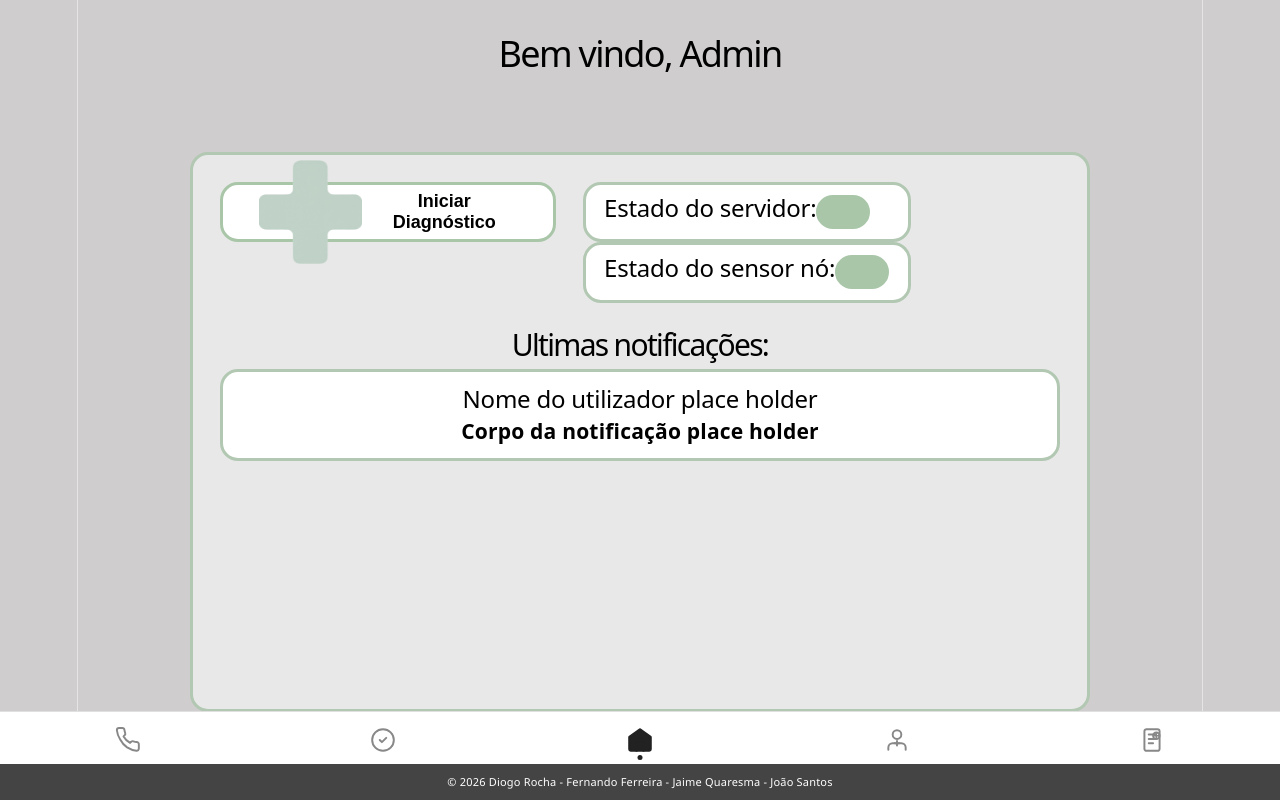
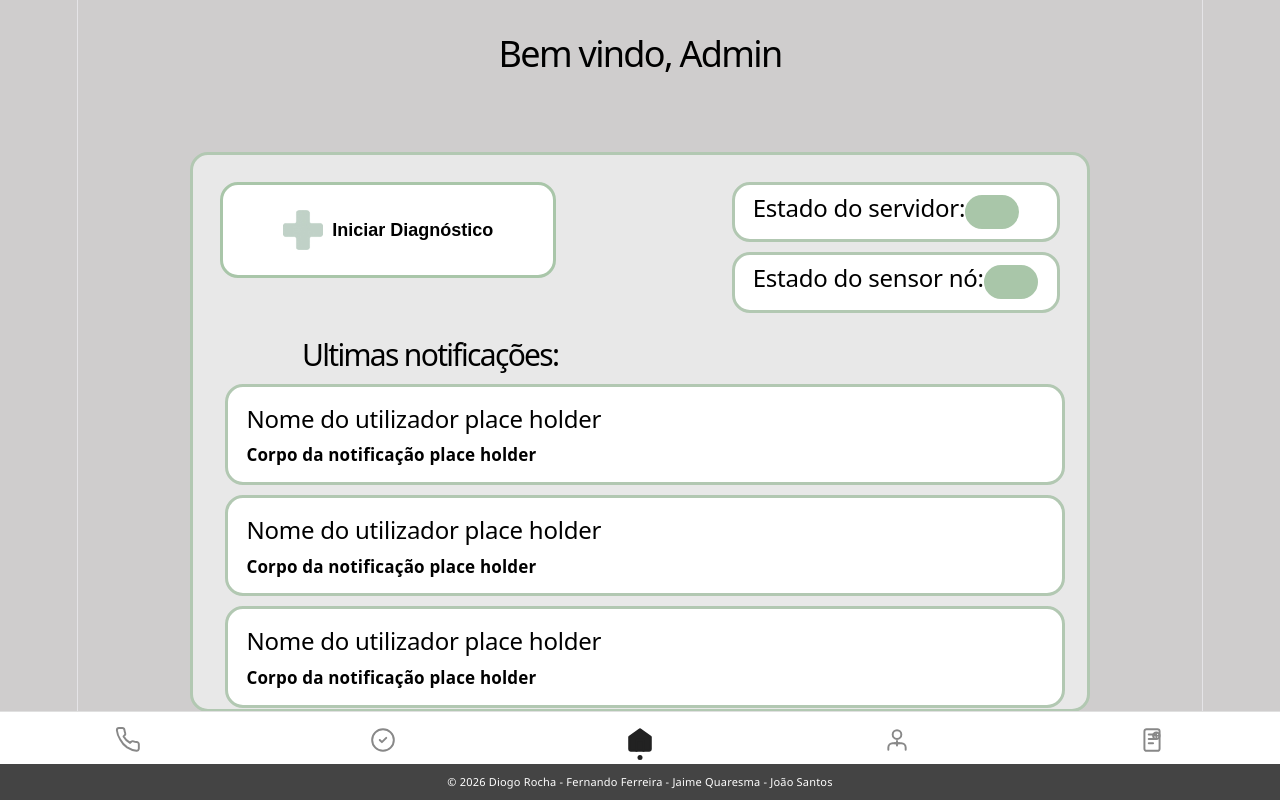
Before and after one commit to fernandoferreira-dev/pcmr, a React (Vite) app in the folder mobile-app/: page / in a window 1280 px wide. Both pictures are taken after typing "Sample", "Sample123" into the empty fields and a click on the button "Login". Built offline with nearby package versions, Linux system fonts and the light colour scheme.

Commit message:
feat: added placeholders for all pages; added page navigation

```diff
--- a/mobile-app/src/components/dashboard/diagnostic-button-component.tsx
+++ b/mobile-app/src/components/dashboard/diagnostic-button-component.tsx
@@ -6,7 +6,7 @@ interface DiagnosticButtonComponentProps {}
 
 const DiagnosticButtonComponent: FC<DiagnosticButtonComponentProps> = () => (
     <button className="diagnosticbtn">
-      <img src={btnImg} alt="Diagnostic Icon" style={{ width: '40%'}}/>
+      <img src={btnImg} alt="Diagnostic Icon" style={{ width: '40px'}}/>
       Iniciar Diagnóstico
     </button>
 );
--- a/mobile-app/src/components/dashboard/notifications-box-component.tsx
+++ b/mobile-app/src/components/dashboard/notifications-box-component.tsx
@@ -7,10 +7,23 @@ interface NotificationBoxComponentProps {}
 const NotificationBoxComponent: FC<NotificationBoxComponentProps> = () => (
   <div className="notification-box">
     <h1> Ultimas notificações: </h1>
-    <div>
+    <div className="notification-box-text">
       <h2>Nome do utilizador place holder</h2>
       <h3>Corpo da notificação place holder</h3>
     </div>
+    <div className="notification-box-text">
+      <h2>Nome do utilizador place holder</h2>
+      <h3>Corpo da notificação place holder</h3>
+    </div>
+    <div className="notification-box-text">
+      <h2>Nome do utilizador place holder</h2>
+      <h3>Corpo da notificação place holder</h3>
+    </div>
+    <div className="notification-box-text">
+      <h2>Nome do utilizador place holder</h2>
+      <h3>Corpo da notificação place holder</h3>
+    </div>
+
   </div>
 );
 
--- a/mobile-app/src/components/misc/nav-bar-component.tsx
+++ b/mobile-app/src/components/misc/nav-bar-component.tsx
@@ -1,18 +1,20 @@
 import { useState, type JSX } from "react";
 import '../../styles/navbar-styles/navbar-styles.css';
+
+type NavItemId = 'contact' | 'status' | 'home' | 'doctor' | 'records';
 
 interface IconProps {
   active: boolean;
 }
 
 interface NavItem {
-  id: string;
+  id: NavItemId;
   label: string;
   icon: (props: IconProps) => JSX.Element;
 }
 
 interface NavBarProps {
-  onNavigate?: (id: string) => void;
+  onNavigate?: (id: NavItemId) => void;
 }
 
 const NAV_ITEMS: NavItem[] = [
@@ -76,9 +78,9 @@ const NAV_ITEMS: NavItem[] = [
 const CREATORS = "© 2026 Diogo Rocha - Fernando Ferreira - Jaime Quaresma - João Santos";
 
 export default function NavBarComponent({ onNavigate }: NavBarProps) {
-  const [active, setActive] = useState("home");
+  const [active, setActive] = useState<NavItemId>("home");
 
-  const handleSelect = (id: string) => {
+  const handleSelect = (id: NavItemId) => {
     setActive(id);
     onNavigate?.(id);
   };
--- /dev/null
+++ b/mobile-app/src/pages/client-info-page.tsx
@@ -0,0 +1,8 @@
+export default function ClientInfoPage() {
+    return (
+        <>
+            <h1>Dados de clientes</h1>
+            <p>Dados de clientes placeholder</p>
+        </>
+    )
+}
--- /dev/null
+++ b/mobile-app/src/pages/contact-page.tsx
@@ -0,0 +1,8 @@
+export default function ContactPage() {
+    return (
+        <>
+            <h1>Contactos</h1>
+            <p>Contactos placeholder</p>
+        </>
+    )
+}
--- /dev/null
+++ b/mobile-app/src/pages/info-page.tsx
@@ -0,0 +1,8 @@
+export default function InfoPage() {
+    return (
+        <>
+            <h1>Info</h1>
+            <p>INfo placeholder</p>
+        </>
+    )
+}
--- a/mobile-app/src/pages/main-page.tsx
+++ b/mobile-app/src/pages/main-page.tsx
@@ -1,12 +1,33 @@
-import AdminDashboardComponent from '../components/dashboard/admin-dashboard-component';
-import NavBarComponent from '../components/misc/nav-bar-component';
+import { useState } from 'react'
+import AdminDashboardComponent from '../components/dashboard/admin-dashboard-component'
+import NavBarComponent from '../components/misc/nav-bar-component'
+import ContactPage from './contact-page'
+import StatusPage from './status-page'
+import InfoPage from './info-page'
+import ClientInfoPage from './client-info-page'
 
 export default function MainPage() {
+    const [view, setView] = useState<'home' | 'contact' | 'status' | 'doctor' | 'records'>('home')
+
+    const renderView = () => {
+        switch (view) {
+            case 'contact':
+                return <ContactPage/>
+            case 'status':
+                return <StatusPage/>
+            case 'doctor':
+                return <InfoPage/>
+            case 'records':
+                return <ClientInfoPage/>
+            default:
+                return <AdminDashboardComponent/>
+        }
+    }
+
     return (
         <>
-            <AdminDashboardComponent/>
-            <NavBarComponent/>
+            {renderView()}
+            <NavBarComponent onNavigate={setView} />
         </>
     )
-
 }
--- /dev/null
+++ b/mobile-app/src/pages/status-page.tsx
@@ -0,0 +1,8 @@
+export default function StatusPage() {
+    return (
+        <>
+            <h1>Status</h1>
+            <p>Status placeholder</p>
+        </>
+    )
+}
--- a/mobile-app/src/styles/dashboard-styles/dashboard-styles.css
+++ b/mobile-app/src/styles/dashboard-styles/dashboard-styles.css
@@ -12,6 +12,7 @@
     font-size: 2rem;
     line-height: 1;
     margin-top: 2rem;
+
 }
 
 .mainbox {
@@ -37,13 +38,15 @@
 .main-page-states {
   display: flex;
   flex-direction: column;
-  flex: 1 1 45%;
+  flex: 1 1 45px;
   min-width: 0;
+  gap: 10px;
 }
 
 .main-page-states-box {
     display: flex;
     flex-direction: row;
+    align-self: last baseline;
     width: 60%;
     height: 10%;
     color: #000000;
@@ -74,13 +77,12 @@
     display: flex;
     justify-content: center;
     align-items: center;
-    margin: 0;
     gap: 0.5rem;
     background-color: #FFFFFF;
     color: #000000;
     font-weight: bold;
     font-size: 1rem;
-    padding: 1.5rem 2rem;
+    padding: 2.5rem 3rem;
     border: 3px solid #a9c6a9;
     border-radius: 1rem;
     width: 40%;
--- a/mobile-app/src/styles/dashboard-styles/notification-box.css
+++ b/mobile-app/src/styles/dashboard-styles/notification-box.css
@@ -5,30 +5,38 @@
     max-width: 100%;
 }
 
-.notification-box div {
+.notification-box-text {
     display: flex;
     flex-direction: column;
-    margin: 0;
+    align-items: center;
+    gap: 5px;
+    margin: 5px;
     border: 3px solid #B2C8B2;
     border-radius: 1rem;
     background-color: #FFFFFF;
     padding: 0.75rem 1rem;
     width: 100%;
     box-sizing: border-box;
+
 }
 
 .notification-box h1 {
+    align-self: first baseline;
     font-size: 30px;
     color: #000000;
     margin: 0 0 0.5rem 0;
+    white-space: nowrap;
 }
 
 .notification-box h2 {
+    align-self: first baseline;
     color: #000000;
-    margin: 0;
+    margin: 0.25rem 0 0;
 }
 
 .notification-box h3 {
+    align-self: first baseline;
     color: #000000;
     margin: 0.25rem 0 0;
+    font-size: 17px;
 }
```
Also changed, not shown: mobile-app/src/assets/notification.png (added).
